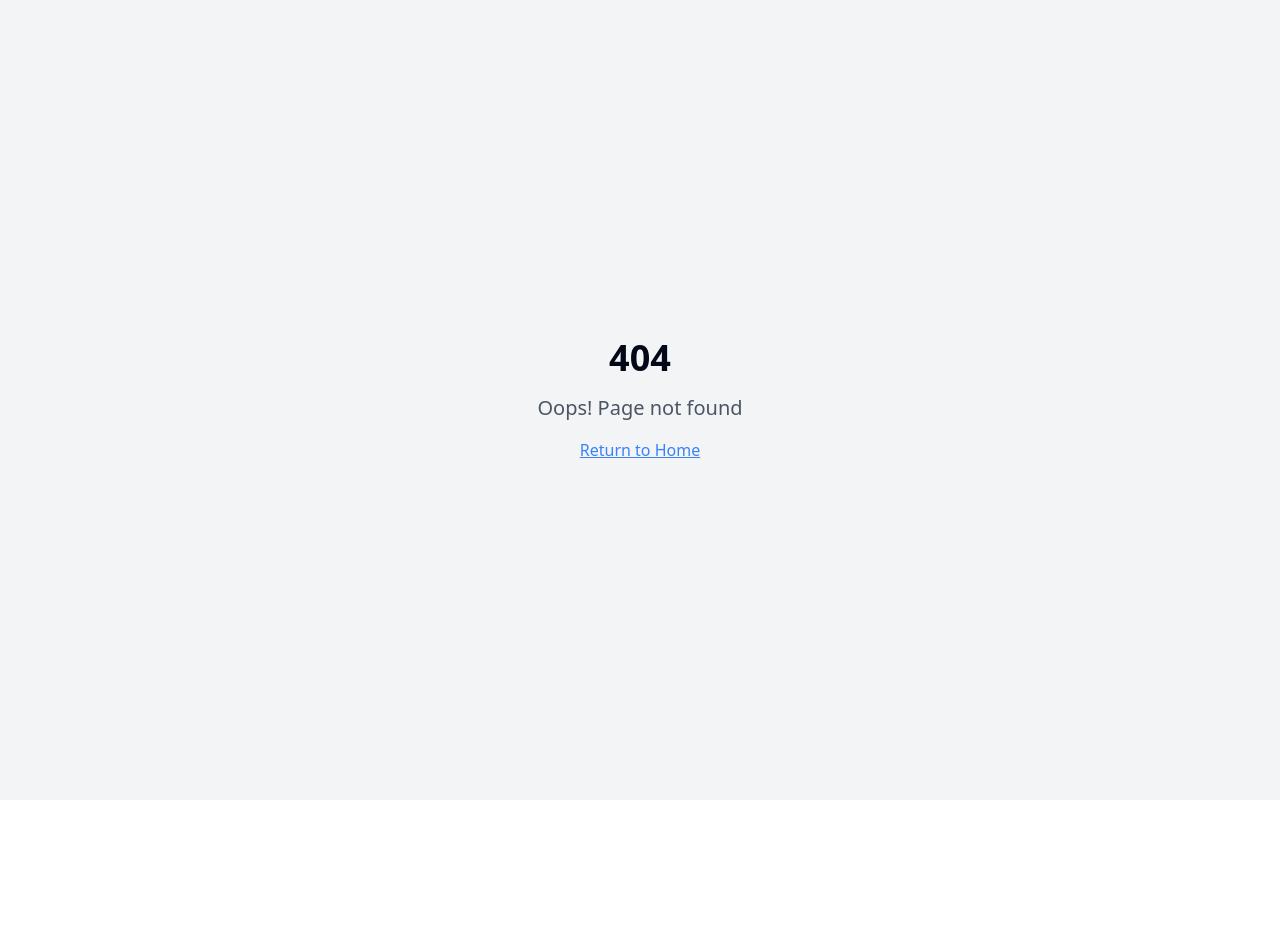
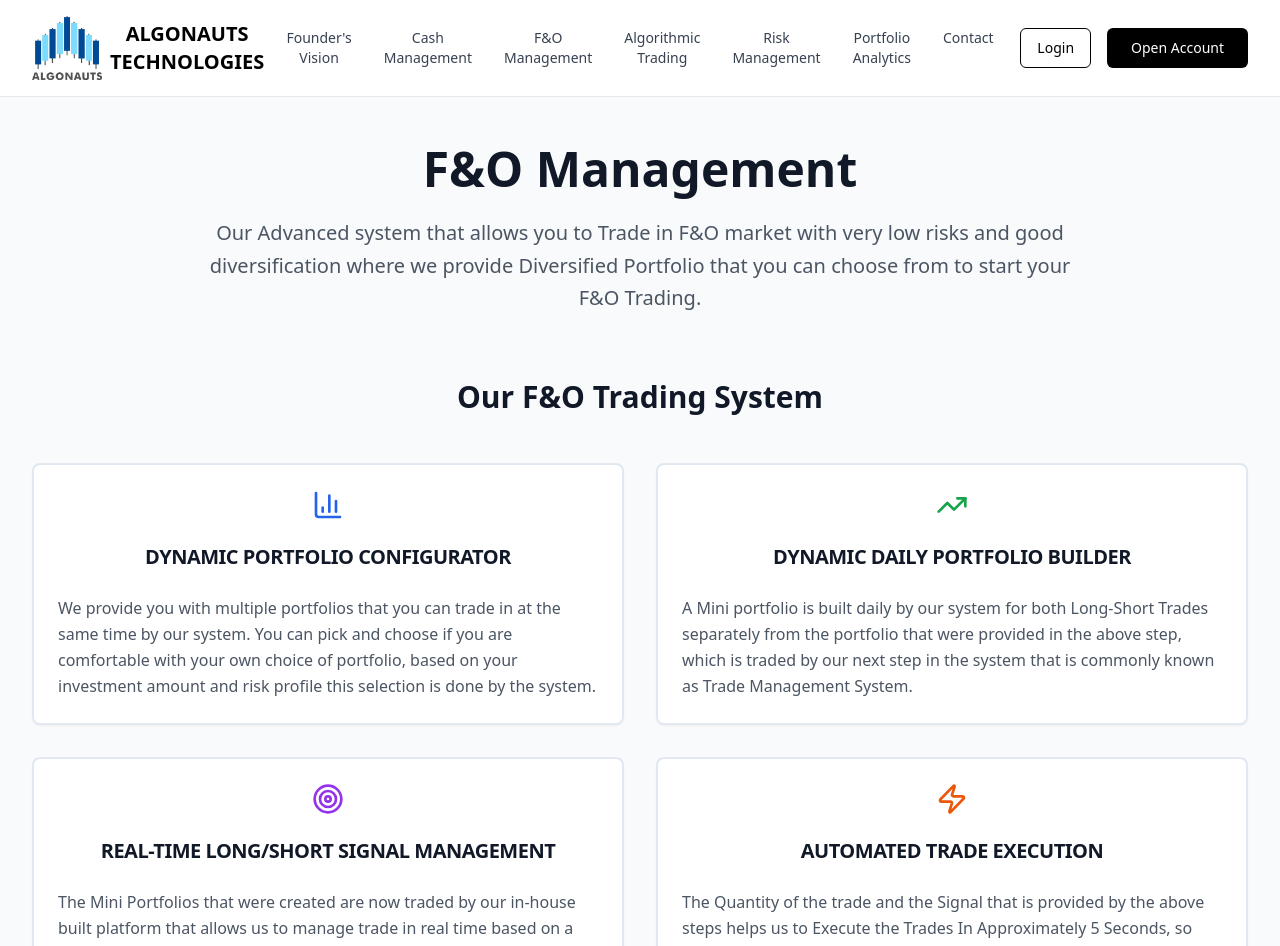
Before and after one commit to harshalalgonaus/algonauts-trade-flow, a React (Vite) app: page /fo-management in a window 1280 px wide. Before the commit this address had no page. Shown: the top 946 px of the page. Before the commit the page ends 800 px from the top, so only its background shows below. Built offline with nearby package versions, Linux system fonts and the light colour scheme.

Commit message:
feat: Create F&O Management page
Implemented the F&O Management page with provided features and steps, and updated navigation links.

```diff
--- a/src/App.tsx
+++ b/src/App.tsx
@@ -1,4 +1,3 @@
-
 import { Toaster } from "@/components/ui/toaster";
 import { Toaster as Sonner } from "@/components/ui/sonner";
 import { TooltipProvider } from "@/components/ui/tooltip";
@@ -9,6 +8,7 @@ import FoundersVision from "./pages/FoundersVision";
 import OpenAccount from "./pages/OpenAccount";
 import CashManagement from "./pages/CashManagement";
 import NotFound from "./pages/NotFound";
+import FOManagement from "./pages/FOManagement";
 
 const queryClient = new QueryClient();
 
@@ -23,6 +23,7 @@ const App = () => (
           <Route path="/founders-vision" element={<FoundersVision />} />
           <Route path="/open-account" element={<OpenAccount />} />
           <Route path="/cash-management" element={<CashManagement />} />
+          <Route path="/fo-management" element={<FOManagement />} />
           {/* ADD ALL CUSTOM ROUTES ABOVE THE CATCH-ALL "*" ROUTE */}
           <Route path="*" element={<NotFound />} />
         </Routes>
--- a/src/components/Header.tsx
+++ b/src/components/Header.tsx
@@ -27,7 +27,7 @@ export const Header = () => {
             {[
               ['Founder\'s Vision', '/founders-vision'],
               ['Cash Management', '/cash-management'],
-              ['F&O Management', '#equity-management'],
+              ['F&O Management', '/fo-management'],
               ['Algorithmic Trading', '#algorithmic-trading'],
               ['Risk Management', '#risk-management'],
               ['Portfolio Analytics', '#portfolio-analytics'],
@@ -91,7 +91,7 @@ export const Header = () => {
               <a href="/cash-management" className="text-gray-700 hover:text-black transition-all duration-300 hover:translate-x-2">
                 Cash Management
               </a>
-              <a href="#equity-management" className="text-gray-700 hover:text-black transition-all duration-300 hover:translate-x-2">
+              <a href="/fo-management" className="text-gray-700 hover:text-black transition-all duration-300 hover:translate-x-2">
                 F&O Management
               </a>
               <a href="#algorithmic-trading" className="text-gray-700 hover:text-black transition-all duration-300 hover:translate-x-2">
--- /dev/null
+++ b/src/pages/FOManagement.tsx
@@ -0,0 +1,145 @@
+
+import { Header } from '@/components/Header';
+import { Card, CardContent, CardDescription, CardHeader, CardTitle } from '@/components/ui/card';
+import { Shield, TrendingUp, Target, Zap, Eye, AlertTriangle, Filter, RotateCcw, BarChart3 } from 'lucide-react';
+
+const FOManagement = () => {
+  const mainSteps = [
+    {
+      icon: <BarChart3 className="h-8 w-8 text-blue-600" />,
+      title: "DYNAMIC PORTFOLIO CONFIGURATOR",
+      description: "We provide you with multiple portfolios that you can trade in at the same time by our system. You can pick and choose if you are comfortable with your own choice of portfolio, based on your investment amount and risk profile this selection is done by the system."
+    },
+    {
+      icon: <TrendingUp className="h-8 w-8 text-green-600" />,
+      title: "DYNAMIC DAILY PORTFOLIO BUILDER",
+      description: "A Mini portfolio is built daily by our system for both Long-Short Trades separately from the portfolio that were provided in the above step, which is traded by our next step in the system that is commonly known as Trade Management System."
+    },
+    {
+      icon: <Target className="h-8 w-8 text-purple-600" />,
+      title: "REAL-TIME LONG/SHORT SIGNAL MANAGEMENT",
+      description: "The Mini Portfolios that were created are now traded by our in-house built platform that allows us to manage trade in real time based on a specific frequency that is chosen by the system. The system can Trade Intraday and can take Positional Calls based on the Market Scenario and Our System Analysis. Every Day the set of calls can be different as Market Conditions Differ."
+    },
+    {
+      icon: <Zap className="h-8 w-8 text-orange-600" />,
+      title: "AUTOMATED TRADE EXECUTION",
+      description: "The Quantity of the trade and the Signal that is provided by the above steps helps us to Execute the Trades In Approximately 5 Seconds, so that quick execution can take place by our In-House automated Trade Execution Platform."
+    }
+  ];
+
+  const tradeEvaluationSystems = [
+    {
+      icon: <Eye className="h-6 w-6 text-blue-500" />,
+      title: "MARKET PHASE DETECTION",
+      description: "This system uses an Foundational AI Technique to detect market phase in real-time as Bullish, Bearish and Sideways according to the analysis provided in real time we manage the above signals or trades more efficiently."
+    },
+    {
+      icon: <AlertTriangle className="h-6 w-6 text-red-500" />,
+      title: "DAILY RISK ANALYSER",
+      description: "Based On Market Ending Conditions and next day strategies there is a system in-place which helps us to cut-off all the positional trades, if there is an indication that an external event or a huge event can take place the very next day which can lead to high losses."
+    },
+    {
+      icon: <Filter className="h-6 w-6 text-yellow-500" />,
+      title: "TRADE INTENSITY FILTER",
+      description: "This system allows us to identify the intensity of the trades in the market at various different intervals of time. If the Filter gives a red signal then we revert the risks and the system takes necessary actions."
+    },
+    {
+      icon: <RotateCcw className="h-6 w-6 text-green-500" />,
+      title: "AUTOMATED TRADE ROLLOVER",
+      description: "Automated Rollover of positional and portfolio trades at Expiry."
+    },
+    {
+      icon: <Shield className="h-6 w-6 text-purple-500" />,
+      title: "QUARTERLY RESULTS VOLATILITY SHIELD",
+      description: "This a system which allows to shield the stocks at time of quarterly results that have high chances of volatility in the market and can be triggered in any direction."
+    }
+  ];
+
+  return (
+    <div className="min-h-screen bg-gray-50">
+      <Header />
+
+      <div className="max-w-7xl mx-auto px-4 sm:px-6 lg:px-8 py-12">
+        {/* Hero Section */}
+        <div className="text-center mb-16 animate-fade-in">
+          <h1 className="text-4xl md:text-5xl font-bold text-gray-900 mb-6">
+            F&O Management
+          </h1>
+          <p className="text-xl text-gray-600 max-w-4xl mx-auto leading-relaxed">
+            Our Advanced system that allows you to Trade in F&O market with very low risks and good diversification where we provide Diversified Portfolio that you can choose from to start your F&O Trading.
+          </p>
+        </div>
+
+        {/* Main Steps */}
+        <div className="mb-20">
+          <h2 className="text-3xl font-bold text-center text-gray-900 mb-12">
+            Our F&O Trading System
+          </h2>
+          <div className="grid md:grid-cols-2 gap-8">
+            {mainSteps.map((step, index) => (
+              <Card key={index} className="border-2 hover:shadow-lg transition-all duration-300 hover:scale-105 animate-fade-in" style={{animationDelay: `${index * 0.1}s`}}>
+                <CardHeader className="text-center">
+                  <div className="flex justify-center mb-4">
+                    {step.icon}
+                  </div>
+                  <CardTitle className="text-xl font-bold text-gray-900">
+                    {step.title}
+                  </CardTitle>
+                </CardHeader>
+                <CardContent>
+                  <CardDescription className="text-gray-600 text-base leading-relaxed">
+                    {step.description}
+                  </CardDescription>
+                </CardContent>
+              </Card>
+            ))}
+          </div>
+        </div>
+
+        {/* Trade Evaluation Systems */}
+        <div className="mb-16">
+          <h2 className="text-3xl font-bold text-center text-gray-900 mb-6">
+            Trade Evaluation Systems
+          </h2>
+          <p className="text-lg text-gray-600 text-center mb-12 max-w-3xl mx-auto">
+            The Trade Evaluation Consists of many important features that are separate systems all together:
+          </p>
+
+          <div className="grid md:grid-cols-2 lg:grid-cols-3 gap-6">
+            {tradeEvaluationSystems.map((system, index) => (
+              <Card key={index} className="border hover:shadow-md transition-all duration-300 hover:scale-105 animate-fade-in" style={{animationDelay: `${index * 0.1}s`}}>
+                <CardHeader>
+                  <div className="flex items-center space-x-3 mb-2">
+                    {system.icon}
+                    <CardTitle className="text-lg font-semibold text-gray-900">
+                      {system.title}
+                    </CardTitle>
+                  </div>
+                </CardHeader>
+                <CardContent>
+                  <CardDescription className="text-gray-600 text-sm leading-relaxed">
+                    {system.description}
+                  </CardDescription>
+                </CardContent>
+              </Card>
+            ))}
+          </div>
+        </div>
+
+        {/* Conclusion */}
+        <div className="bg-gradient-to-r from-blue-600 to-purple-600 rounded-2xl p-8 text-center text-white animate-fade-in">
+          <h3 className="text-2xl font-bold mb-4">
+            Advanced F&O Trading Platform
+          </h3>
+          <p className="text-lg leading-relaxed max-w-4xl mx-auto">
+            Experience the power of automated F&O trading with our comprehensive system that combines
+            multiple portfolios, real-time signal management, and advanced risk management features.
+            Our platform ensures optimal execution with minimal risk exposure across all market conditions.
+          </p>
+        </div>
+      </div>
+    </div>
+  );
+};
+
+export default FOManagement;
```
